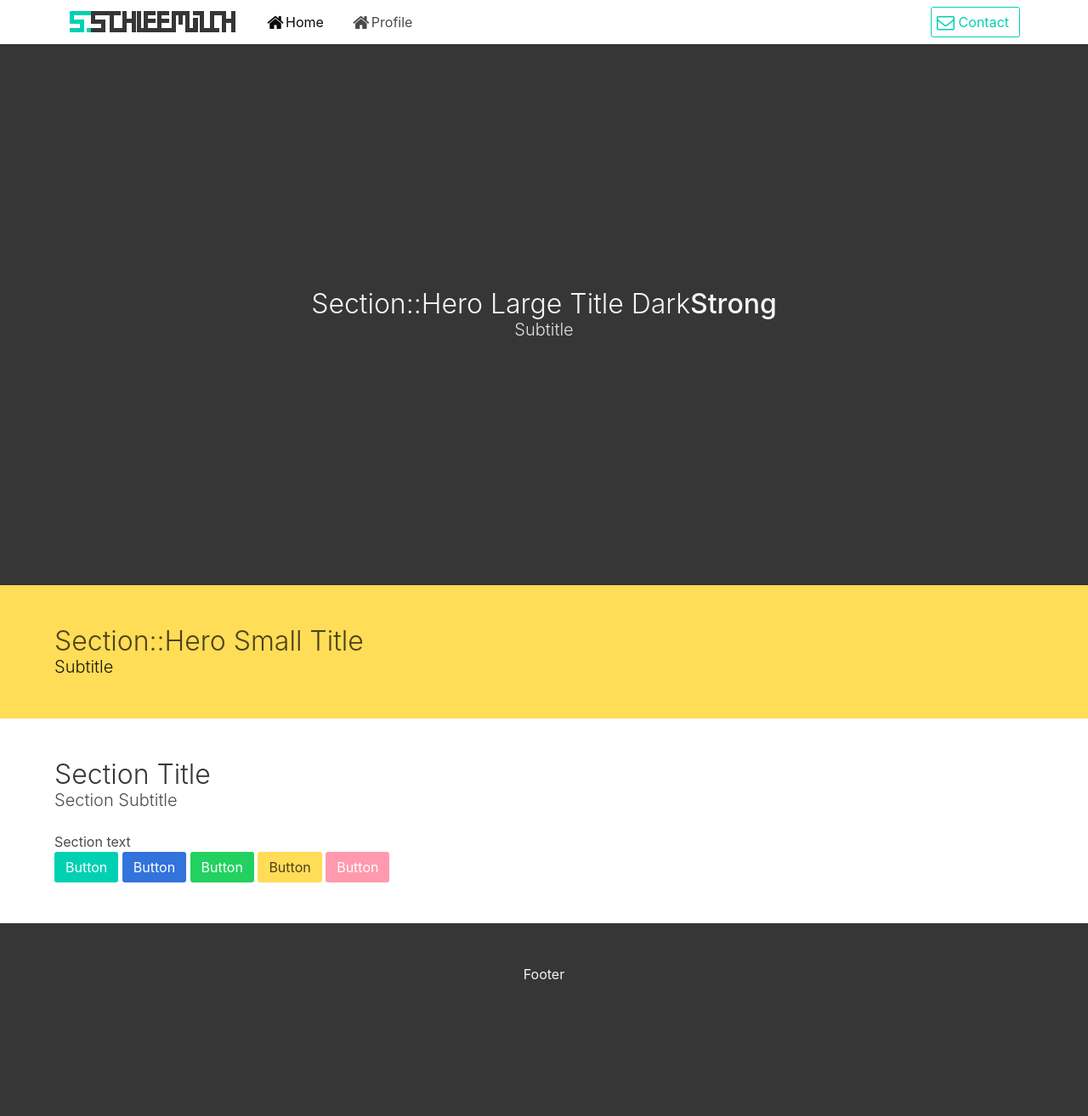
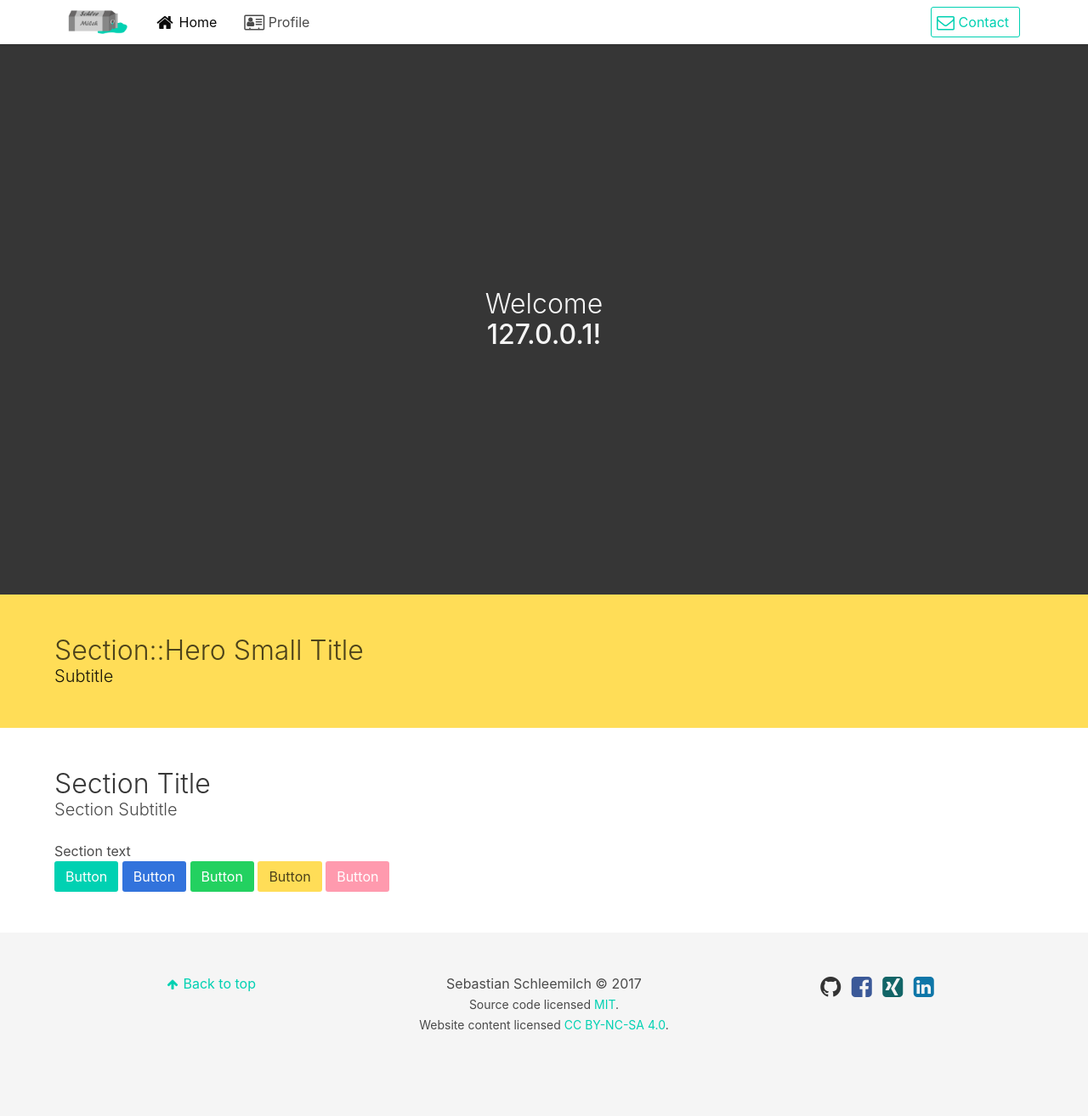
Before and after one commit to sschleemilch/portfolio-website, a PHP site: page / in a window 1280 px wide. Shown: the whole page at 85% size. Before the commit the page ends 1153 px from the top, so only its background shows below. Run offline with PHP 8.4, Linux system fonts and the light colour scheme; style sheets or scripts are compiled from the project's sources.

Commit message:
footer + new logo

```diff
--- a/src/_footer.php
+++ b/src/_footer.php
@@ -1,6 +1,48 @@
-		<footer class="footer has-shadow">
-			<div class="container has-text-centered">
-				Footer
+		<footer class="footer">
+			<div class="container">
+				<div class="columns has-text-centered">
+					<div class="column is-one-third">
+						<div class="content">
+							<a href="#to-top">
+							<span class="icon is-small">
+	  							<i class="fa fa-arrow-up"></i>
+							</span>
+							Back to top
+							</a>
+						</div>
+					</div>
+					<div class="column is-one-third">
+						<div class="content">
+							<p>
+								Sebastian Schleemilch &copy; 2017 <br>
+								<small>
+								Source code licensed <a href="http://opensource.org/licenses/mit-license.php">MIT</a>.<br>
+								Website content licensed <a rel="license" href="http://creativecommons.org/licenses/by-nc-sa/4.0/">CC BY-NC-SA 4.0</a>.
+								</small>
+							</p>
+						</div>
+					</div>
+					<div class="column is-one-third">
+						<div class="content">
+	  						<a href="https://github.com/sschleemilch">
+	  							<span class="icon is-medium" style="color: #333;"><i class="fa fa-github"></i>
+								</span>
+							</a>
+	  						<a href="https://www.facebook.com/sebastian.schleemilch">
+	  							<span class="icon is-medium" style="color: #3b5998;"><i class="fa fa-facebook-square"></i>
+								</span>
+							</a>
+	  						<a href="https://www.xing.com/profile/Sebastian_Schleemilch2?sc_o=mxb_p">
+	  							<span class="icon is-medium" style="color: #126567;"><i class="fa fa-xing-square"></i>
+								</span>
+							</a>
+							<a href="https://www.linkedin.com/in/sschleemilch/">
+								<span class="icon is-medium" style="color: #0e76a8;"><i class="fa fa-linkedin-square"></i>
+								</span>
+							</a>
+						</div>
+					</div>
+				</div>
 			</div>
 		</footer>
 	</body>
--- a/src/_header.php
+++ b/src/_header.php
@@ -24,8 +24,8 @@
 		<navbar class="navbar has-shadow">
 			<div class="container">
 				<div class="navbar-brand">
-					<a class="navbar-item" href="index.php">
-						<img src="img/logo_schleemilch_small.png" alt="Schleemilch:Sebastian" width="200" height="28">
+					<a name="to-top" class="navbar-item" href="index.php">
+						<img src="img/logo_schleemilch_small_milk.png" alt="Schleemilch:Sebastian" width="70" height="28">
 					</a>
 				</div>
 				<div class="navbar-burger">
@@ -40,15 +40,15 @@
 	  							<i class="fa fa-home"></i>
 							</span>
 							<span>
-	    						Home
+	    						&nbsp;Home
 	    					</span>
 						</a>
 						<a href="profile.php" class="navbar-item <?php if(isset($profile)){echo $profile;} ?>">
 	    					<span class="icon">
-	  							<i class="fa fa-home"></i>
+	  							<i class="fa fa-vcard-o"></i>
 							</span>
 							<span>
-	    						Profile
+	    						&nbsp;Profile
 	    					</span>
 						</a>
 	    			</div>
--- a/src/home.php
+++ b/src/home.php
@@ -5,8 +5,7 @@
 
 <section class="hero is-large is-dark has-text-centered">
 		<div class="hero-body">
-			<h1 class="title">Section::Hero Large Title Dark<strong>Strong</strong></h1>
-			<h2 class="subtitle">Subtitle</h2>
+			<h1 class="title">Welcome<br><strong><?php echo $_SERVER['REMOTE_ADDR'] ?>!</strong></h1>
 		</div>
 		</section>
 		<section class="hero is-small is-warning">
--- a/src/sass/layout/footer.sass
+++ b/src/sass/layout/footer.sass
@@ -1,4 +1,3 @@
 .footer
-  background-color: $grey-darker
-  color: $white-ter
+  background-color: $background
   padding: 3rem 1.5rem 6rem
```
Also changed, not shown: src/img/logo_schleemilch_small_milk.png (added).
